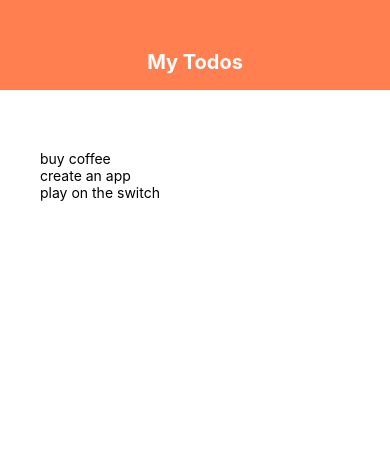
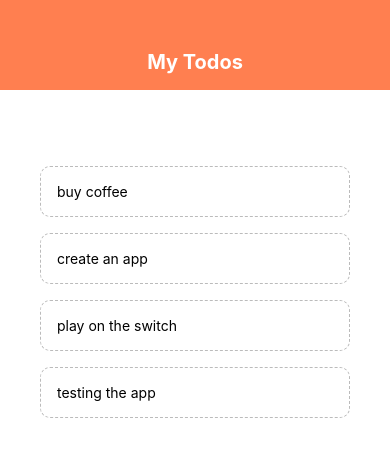
Before and after one commit to Pinetart/React-Native, a React Native app: screen / in a window 390 px wide. Shown: the top 456 px of the page. Built offline with nearby package versions, Linux system fonts and the light colour scheme.

Commit message:
Todo App (part 2)

```diff
--- a/App.js
+++ b/App.js
@@ -1,13 +1,19 @@
 import React, { useState } from "react";
 import { StyleSheet, Text, View, FlatList } from "react-native";
 import Header from "./components/header";
+import TodoItem from "./components/todoItem";
 
 export default function App() {
   const [todos, setTodos] = useState([
     { text: "buy coffee", key: "1" },
     { text: "create an app", key: "2" },
     { text: "play on the switch", key: "3" },
+    { text: "testing the app", key: "4" },
   ]);
+
+  const pressHandler = (key) => {
+    setTodos((prevTodos) => prevTodos.filter((todo) => todo.key != key));
+  };
 
   return (
     <View style={styles.container}>
@@ -16,8 +22,11 @@
         {/* add todo form */}
         <View style={styles.list}>
           <FlatList
+            scrollEnabled={false}
             data={todos}
-            renderItem={({ item }) => <Text>{item.text}</Text>}
+            renderItem={({ item }) => (
+              <TodoItem item={item} pressHandler={pressHandler} />
+            )}
           />
         </View>
       </View>
--- /dev/null
+++ b/components/todoItem.js
@@ -0,0 +1,22 @@
+import React from 'react'
+import {StyleSheet, TouchableOpacity, Text} from 'react-native';
+
+export default function TodoItem({ pressHandler, item }) {
+  return (
+    <TouchableOpacity onPress={() => pressHandler(item.key)}>
+      <Text style={styles.item}>{item.text}</Text>
+    </TouchableOpacity>
+  )
+}
+
+const styles = StyleSheet.create({
+  item: {
+    padding: 16,
+    marginTop: 16,
+    borderColor: '#bbb',
+    borderWidth: 1,
+    borderStyle: "dashed",
+    borderRadius: 1,
+    borderRadius: 10,
+  }
+});
```
